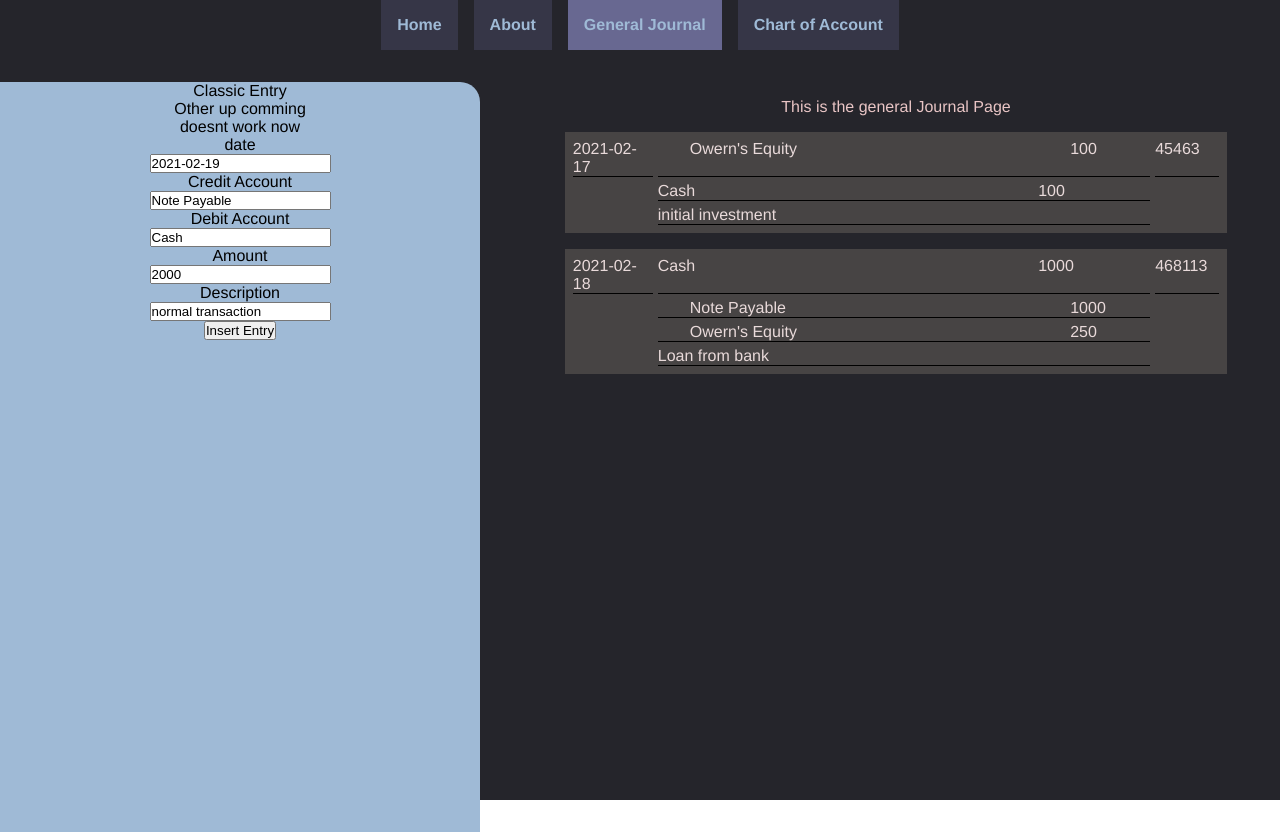
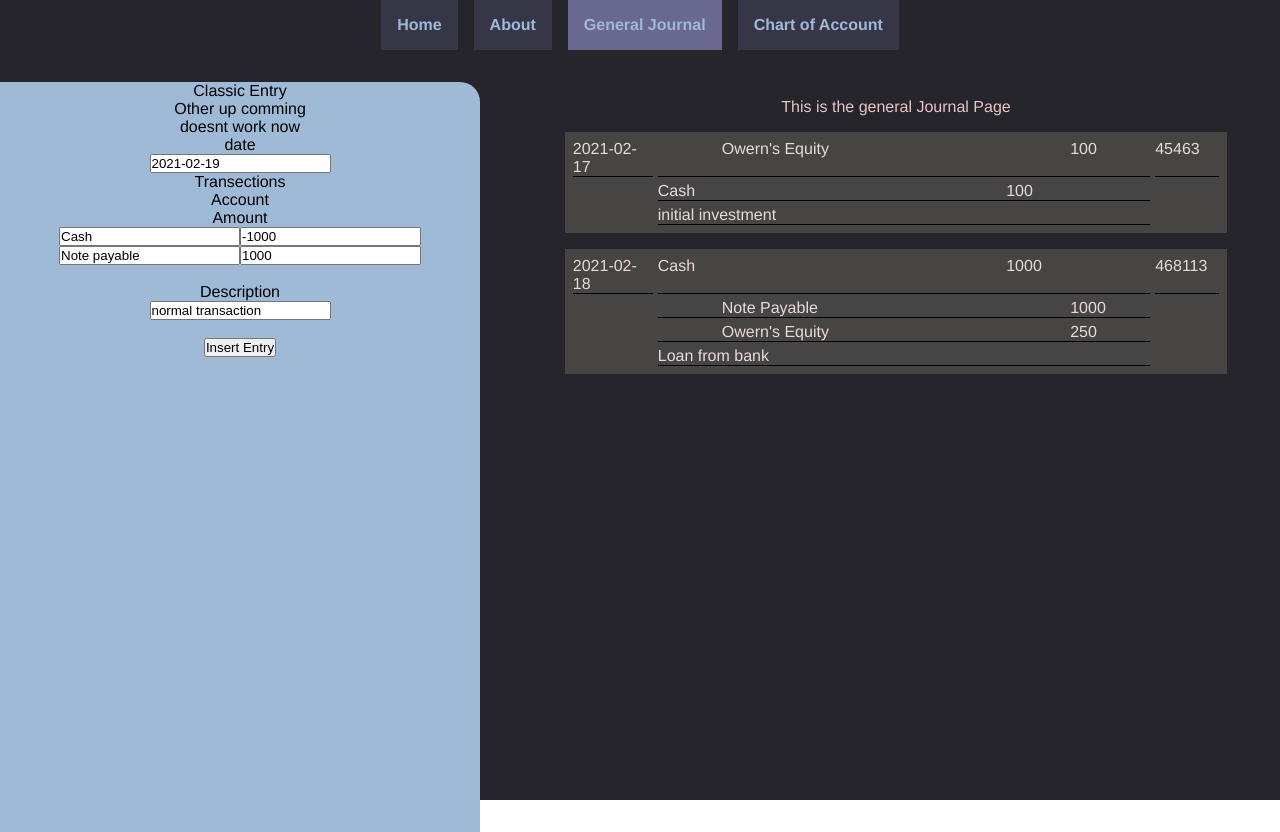
Before and after one commit to dizzyi/freshman-accountant, a Vue app: page /generalJournal in a window 1280 px wide. Built offline with nearby package versions, Linux system fonts and the light colour scheme.

Commit message:
started on the muti-transection entry form

```diff
--- a/src/components/Entry.vue
+++ b/src/components/Entry.vue
@@ -71,7 +71,7 @@ export default {
 .tran{
     grid-column: 2/2;
     display:grid;
-    grid-template-columns: 2rem auto 2rem 5rem;
+    grid-template-columns: 4rem auto 4rem 5rem;
 }
 .entryDesc{
     grid-column: 2/2;
--- a/src/components/insertEntry.vue
+++ b/src/components/insertEntry.vue
@@ -4,17 +4,24 @@
             <legend>date</legend>
             <input type="text" name="date" id="date" v-model="date">
             <br>
-            <legend>Credit Account</legend>
-            <input type="text" name="creditAccount" id='creditAccount' v-model="creditAccount">
-            <br>
-            <legend>Debit Account</legend>
-            <input type="text" name="debitAccount" id='debitAccount' v-model="debitAccount">
-            <br>
-            <legend>Amount</legend>
-            <input type="number" name="amount" id="amount" v-model="amount">
+            <div>Transections</div>
+            <div id="entries">
+                <div>Account</div>
+                <div>Amount</div>
+                <div v-for="tran in trans" :key='tran.account'>
+
+                    <input type="text" name="" id="" v-model="tran.account">
+                    <input type="number" name="" id="" v-model="tran.amount">
+
+                </div>
+            </div>
             <br>
             <legend>Description</legend>
             <input type="text" name="description" id='description' v-model="description">
+            <br>
+            <div v-for="newac in newAccount" :key="newac.account">
+                {{ newac.account }}
+            </div>
             <br>
             <button v-on:click.prevent="inserttoStore" :disabled="!valid">Insert Entry</button>
         </form>
@@ -28,9 +35,14 @@ export default {
     data: function(){
         return{
             date: '2021-02-19',
-            creditAccount: "Note Payable",
-            debitAccount: 'Cash',
-            amount: 2000,
+            trans:[
+                {
+                    account: 'Cash', amount: -1000
+                },
+                {
+                    account : 'Note payable', amount: 1000
+                }
+            ],
             description: 'normal transaction',
             id: 0,
         }
@@ -40,12 +52,15 @@ export default {
             'getIdbyACtitle',
             'getEntrybyId'
         ]),
-        _creditAccountId : function() {return this.getIdbyACtitle(this.creditAccount)},
-        _debitAccountId  : function() {return this.getIdbyACtitle(this.debitAccount)},
         _idUnique : function(){return this.getEntrybyId( this.id )},
+
+        newAccount: function(){
+            return this.trans.filter((ele)=>{
+                this.getIdbyACtitle(ele.account) === -1;
+            })
+        },
+
         valid: function(){
-            if( this._debitAccountId == undefined) return false;
-            if( this._creditAccountId == undefined ) return false;
             return true;
         }
     },
@@ -55,18 +70,25 @@ export default {
         ]),
         inserttoStore: function(){
             console.log(this._creditAccountId);
+
+            // generating the unique id for each entry
             do {
                 this.id = (this.id + Date.now() )% 1000000
                 console.log(this.id);
                 console.log( this._idUnique );
             } while ( this._idUnique );
+
+            // insert the entry onto the general journal
             this.insertEntry({
                 id: this.id,
-                amount: this.amount,
+                transections: this.trans.map((ele)=>{
+                    return {
+                        accountId:this.getIdbyACtitle(ele.account),
+                        amount: ele.amount
+                    }
+                }),
                 description: this.description,
                 date: this.date,
-                creditAccountId: this._creditAccountId,
-                debitAccountId: this._debitAccountId,
             });
         }
 
--- a/src/store/index.js
+++ b/src/store/index.js
@@ -81,7 +81,7 @@ export default createStore({
 
     getIdbyACtitle: (state)=> (_title)=>{
       let _ent =  state.accounts.find( ac => ac.title == _title );
-      let _id = _ent ? _ent.id : undefined;
+      let _id = _ent ? _ent.id : -1;
       return _id;
     },
 
```
